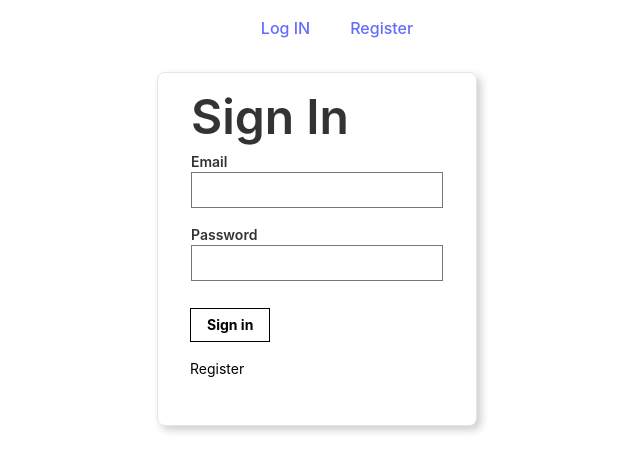
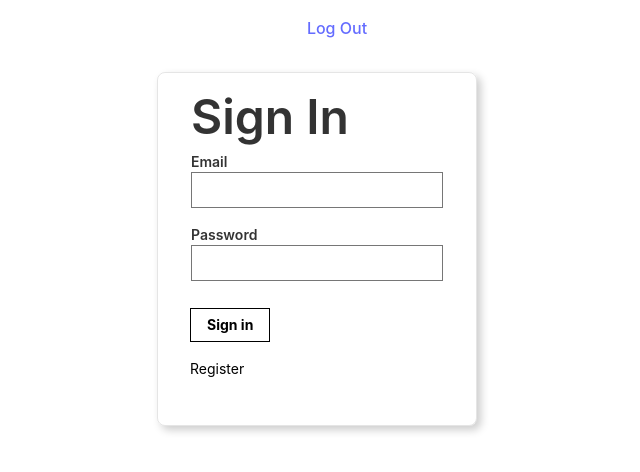
Before and after one commit to dev-ashokmanjhu/mern-login-register-frontend, a React (Vite) app: page /login in a window 1280 px wide. Shown: the top 472 px of the page, without its empty margins (323-963 px from the left). Built offline with nearby package versions, Linux system fonts and the light colour scheme; sample sign-in values are in the browser's storage.

Commit message:
update...

```diff
--- a/src/App.jsx
+++ b/src/App.jsx
@@ -2,9 +2,15 @@ import "./App.css";
 import LogIn from "./components/LogIn";
 import "tachyons";
 import SignUp from "./components/SignUp";
-import { createBrowserRouter, Outlet, RouterProvider } from "react-router-dom";
+import {
+  createBrowserRouter,
+  Outlet,
+  RouterProvider,
+  Navigate,
+} from "react-router-dom";
 import Header from "./components/Header";
 import Home from "./components/Home";
+import { useState } from "react";
 
 const AppLayout = () => {
   return (
@@ -14,6 +20,10 @@ const AppLayout = () => {
     </>
   );
 };
+
+const token = localStorage.getItem("token");
+function App() {
+  const [isAuthenticated, setIsAuthenticated] = useState(false);
   const approuter = createBrowserRouter([
     {
       path: "/",
@@ -21,24 +31,23 @@ const approuter = createBrowserRouter([
       children: [
         {
           path: "/",
-        element: <LogIn />,
+          element: token ? <Home /> : <Navigate to="/login" />,
         },
         {
           path: "/login",
-        element: <LogIn />,
+          element: <LogIn setIsAuthenticated={setIsAuthenticated} />,
         },
         {
           path: "/register",
-        element: <SignUp />,
+          element: <SignUp setIsAuthenticated={setIsAuthenticated} />,
         },
         {
           path: "/home",
-        element: <Home />,
+          element: token ? <Home /> : <Navigate to="/login" />,
         },
       ],
     },
   ]);
-function App() {
   return (
     <div className="App">
       <RouterProvider router={approuter} />
--- a/src/components/Header.jsx
+++ b/src/components/Header.jsx
@@ -1,16 +1,31 @@
 import React from "react";
-import { Link } from "react-router-dom";
+import { Link, useNavigate } from "react-router-dom";
 
 const Header = () => {
+  const token = localStorage.getItem("token");
+  const navigate = useNavigate();
+  const logOutHandler = () => {
+    localStorage.removeItem("token");
+    navigate("/login");
+  };
+
   return (
     <nav>
       <ul>
+        {token ? (
+          <li onClick={logOutHandler}>
+            <Link>Log Out</Link>
+          </li>
+        ) : (
+          <>
             <li>
               <Link to="/login">Log IN</Link>
             </li>
             <li>
               <Link to="/register">Register</Link>
             </li>
+          </>
+        )}
       </ul>
     </nav>
   );
--- a/src/components/LogIn.jsx
+++ b/src/components/LogIn.jsx
@@ -2,7 +2,7 @@ import React from "react";
 import { useNavigate } from "react-router-dom";
 import { useState } from "react";
 
-const LogIn = () => {
+const LogIn = ({ setIsAuthenticated }) => {
   const navigate = useNavigate();
   const [email, setEmail] = useState("");
   const [password, setPassword] = useState("");
@@ -19,6 +19,7 @@ const LogIn = () => {
     const data = await response.json();
 
     if (response.ok) {
+      setIsAuthenticated(true);
       localStorage.setItem("token", data.token);
       navigate("/home");
     } else {
--- a/src/components/SignUp.jsx
+++ b/src/components/SignUp.jsx
@@ -20,8 +20,8 @@ const SignUp = () => {
     const data = await response.json();
 
     if (response.ok) {
+      navigate("/home");
       localStorage.setItem("token", data.token);
-      navigate("/home");
     } else {
       alert(data.message);
     }
```
Lines whose indentation alone changed are shown as unchanged.
